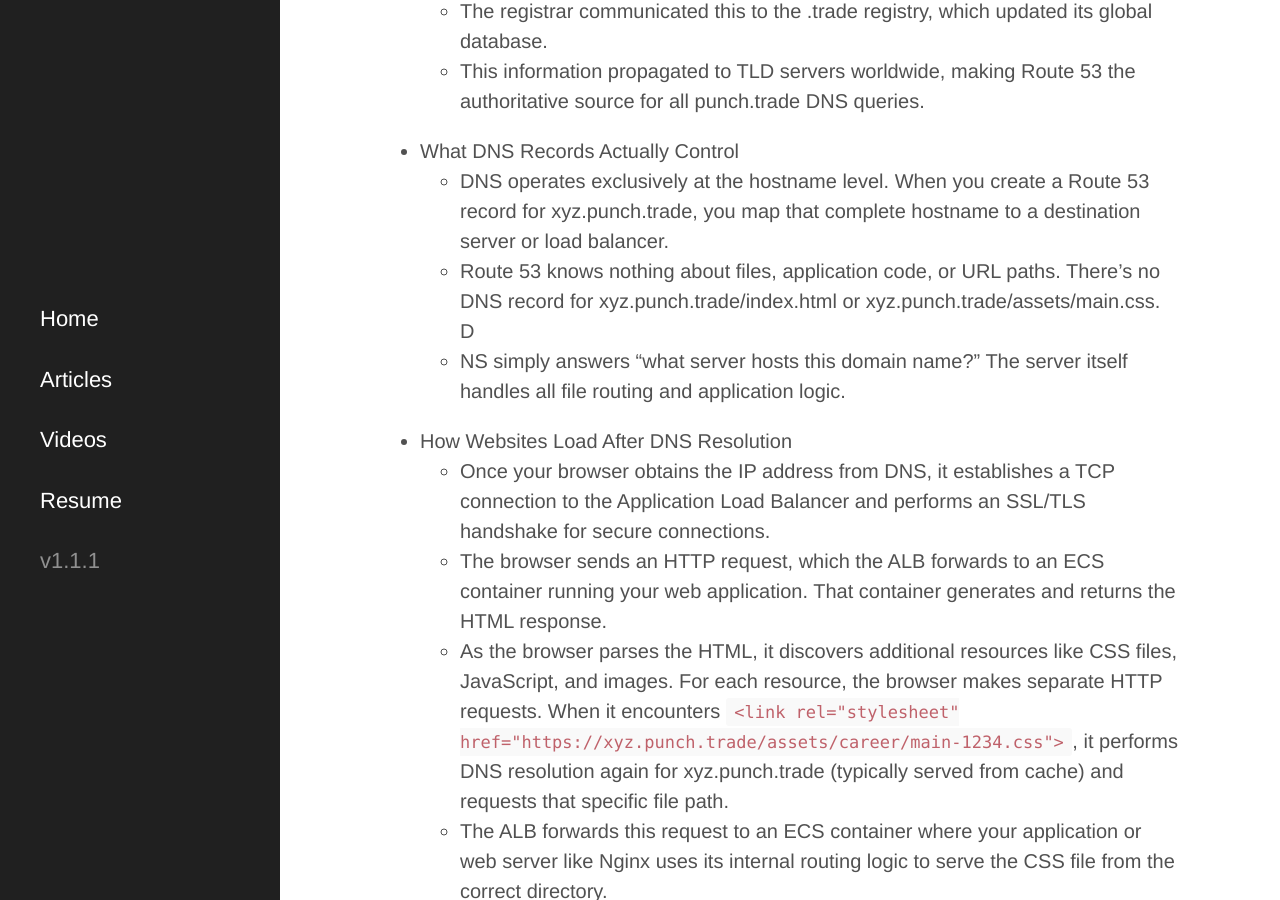
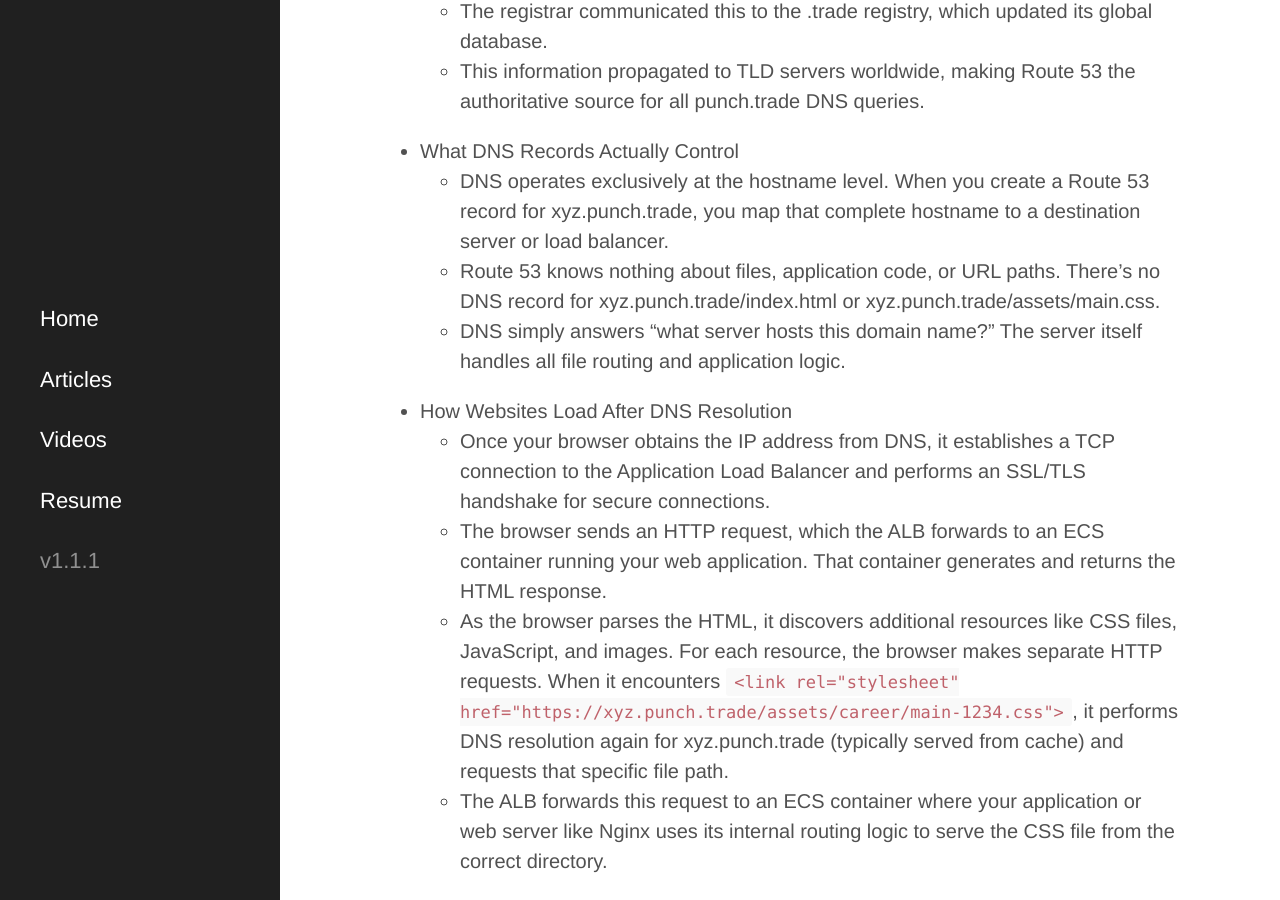
Before and after one commit to surajvm1/surajv311.github.io, a Jekyll site: the page built from _posts/2026-01-20-dns-misconfiguration.md, in a window 1280 px wide and 900 px high, scrolled down 1100 px. Built offline with Jekyll 4.4.1, drawn with Linux system fonts in a browser that asks for light colours; some web fonts are replaced.

Commit message:
Update 2026-01-20-dns-misconfiguration.md

```diff
--- a/_posts/2026-01-20-dns-misconfiguration.md
+++ b/_posts/2026-01-20-dns-misconfiguration.md
@@ -25,8 +25,8 @@ Now, my brushup behind this:
   - This information propagated to TLD servers worldwide, making Route 53 the authoritative source for all punch.trade DNS queries.
 - What DNS Records Actually Control
   - DNS operates exclusively at the hostname level. When you create a Route 53 record for xyz.punch.trade, you map that complete hostname to a destination server or load balancer.
-  - Route 53 knows nothing about files, application code, or URL paths. There's no DNS record for xyz.punch.trade/index.html or xyz.punch.trade/assets/main.css. D
-  - NS simply answers "what server hosts this domain name?" The server itself handles all file routing and application logic.
+  - Route 53 knows nothing about files, application code, or URL paths. There's no DNS record for xyz.punch.trade/index.html or xyz.punch.trade/assets/main.css.
+  - DNS simply answers "what server hosts this domain name?" The server itself handles all file routing and application logic.
 - How Websites Load After DNS Resolution
   - Once your browser obtains the IP address from DNS, it establishes a TCP connection to the Application Load Balancer and performs an SSL/TLS handshake for secure connections.
   - The browser sends an HTTP request, which the ALB forwards to an ECS container running your web application. That container generates and returns the HTML response.
```
